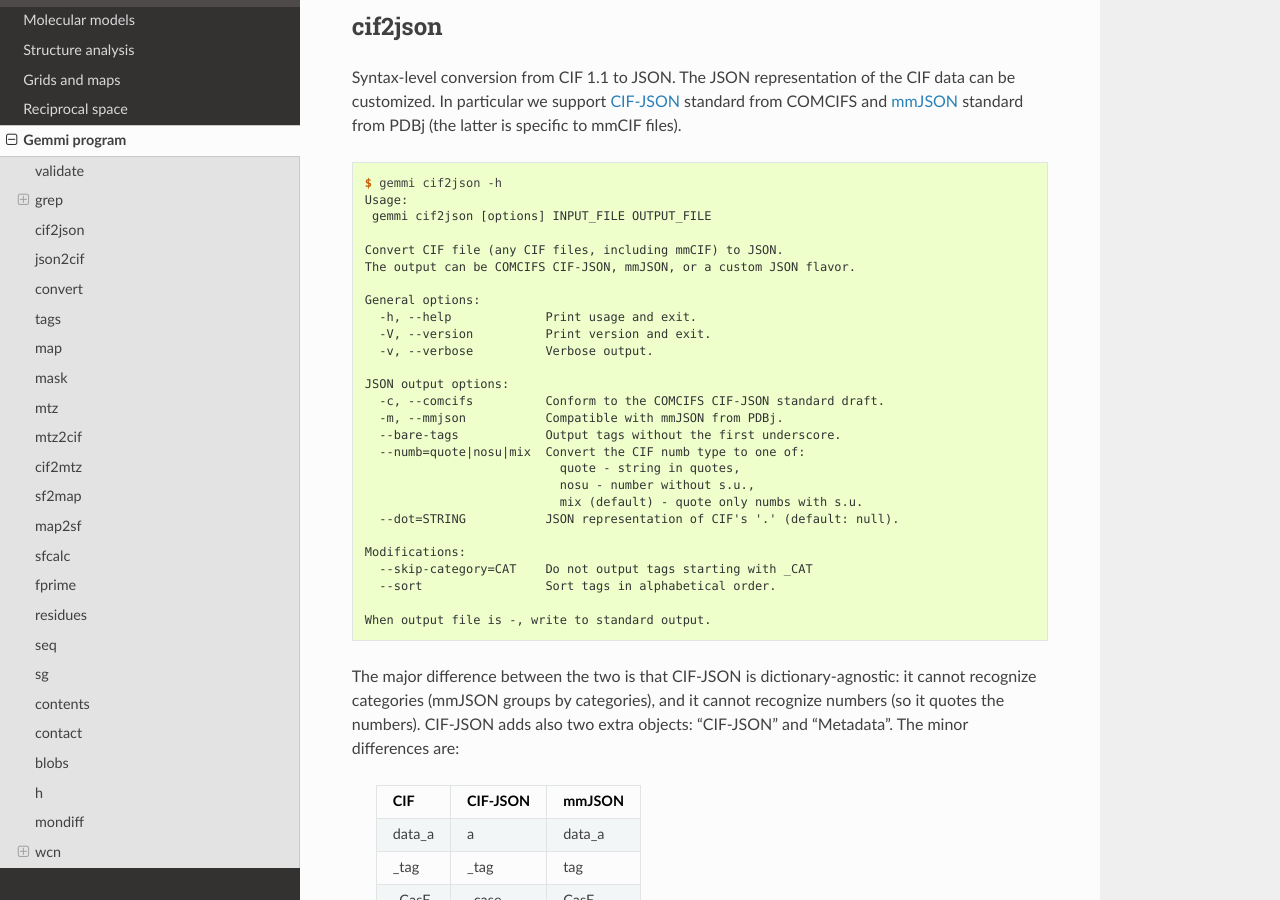
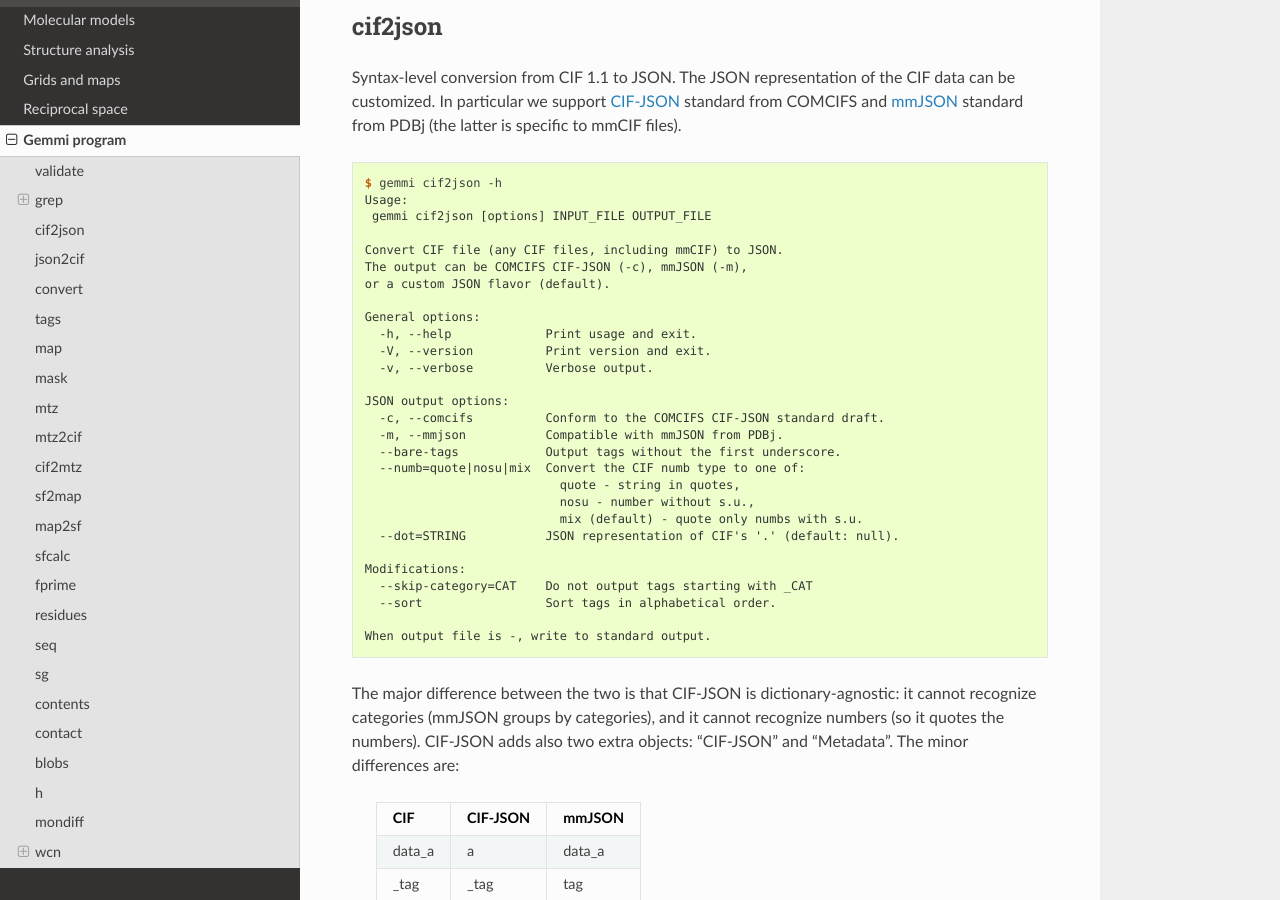
Before and after one commit to project-gemmi/gemmi, a Sphinx documentation site: the page built from docs/utils.rst, in a window 1280 px wide and 900 px high, scrolled down 6294 px. Built offline with Sphinx 7.4.7 and the Read the Docs theme 2.0.0, drawn with Linux system fonts in a browser that asks for light colours.

Commit message:
tweaks in program help message, error message and docs

```diff
--- a/docs/cif2json-help.txt
+++ b/docs/cif2json-help.txt
@@ -3,7 +3,8 @@ Usage:
  gemmi cif2json [options] INPUT_FILE OUTPUT_FILE
 
 Convert CIF file (any CIF files, including mmCIF) to JSON.
-The output can be COMCIFS CIF-JSON, mmJSON, or a custom JSON flavor.
+The output can be COMCIFS CIF-JSON (-c), mmJSON (-m),
+or a custom JSON flavor (default).
 
 General options:
   -h, --help             Print usage and exit.
--- a/docs/sym.rst
+++ b/docs/sym.rst
@@ -199,7 +199,7 @@ It has the properties listed at the beginning of this section
   'H3'
   >>> sg.is_enantiomorphic()      # is it one of 22 chiral space groups?
   False
-  >>> sg.is_sohncke()             # is it one of 65 Sohncke space group?
+  >>> sg.is_sohncke()             # is it one of 65 Sohncke space groups?
   True
   >>> sg.point_group_hm()         # H-M name of the point group
   '3'
```
Also changed, not shown: 2 other files.
